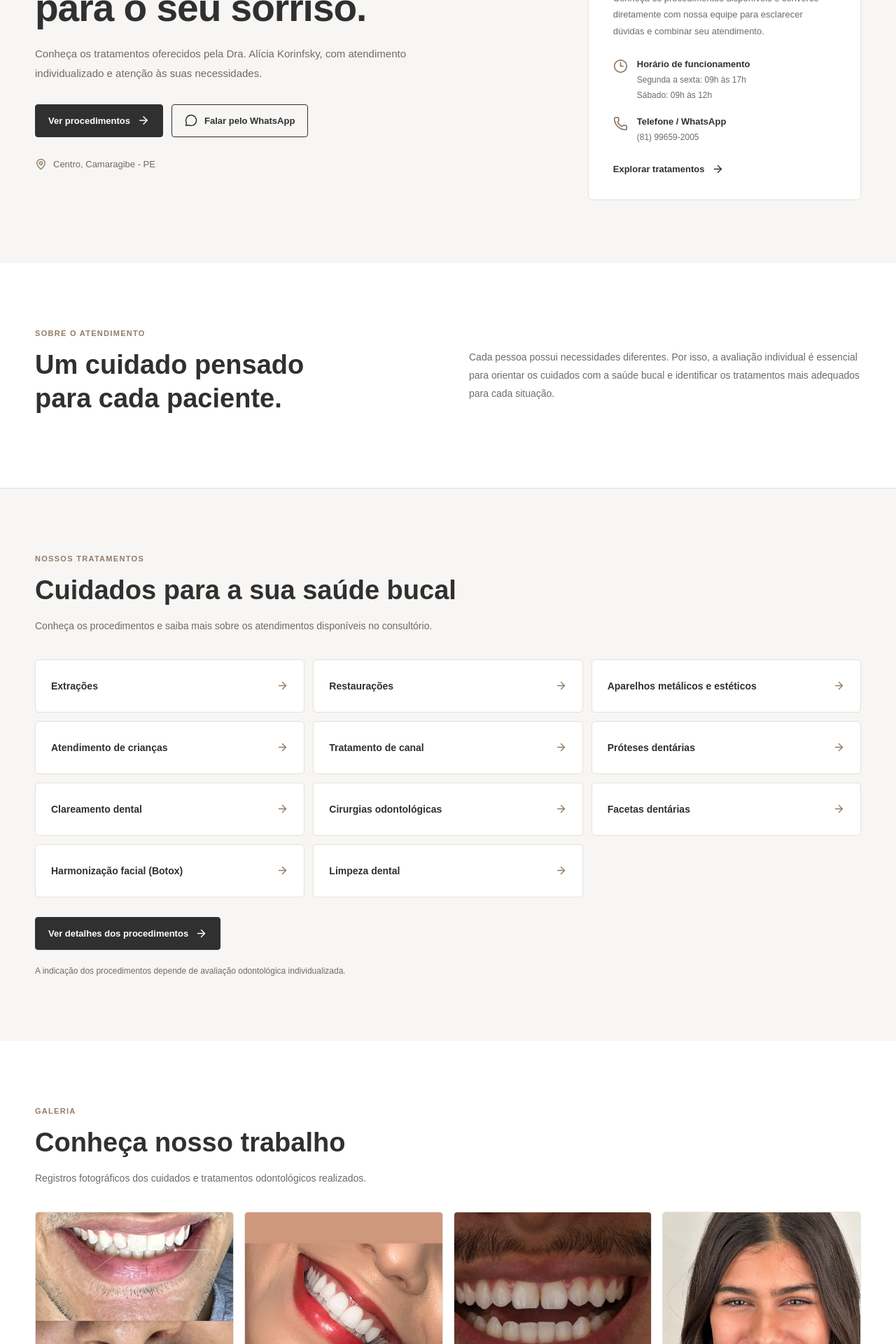
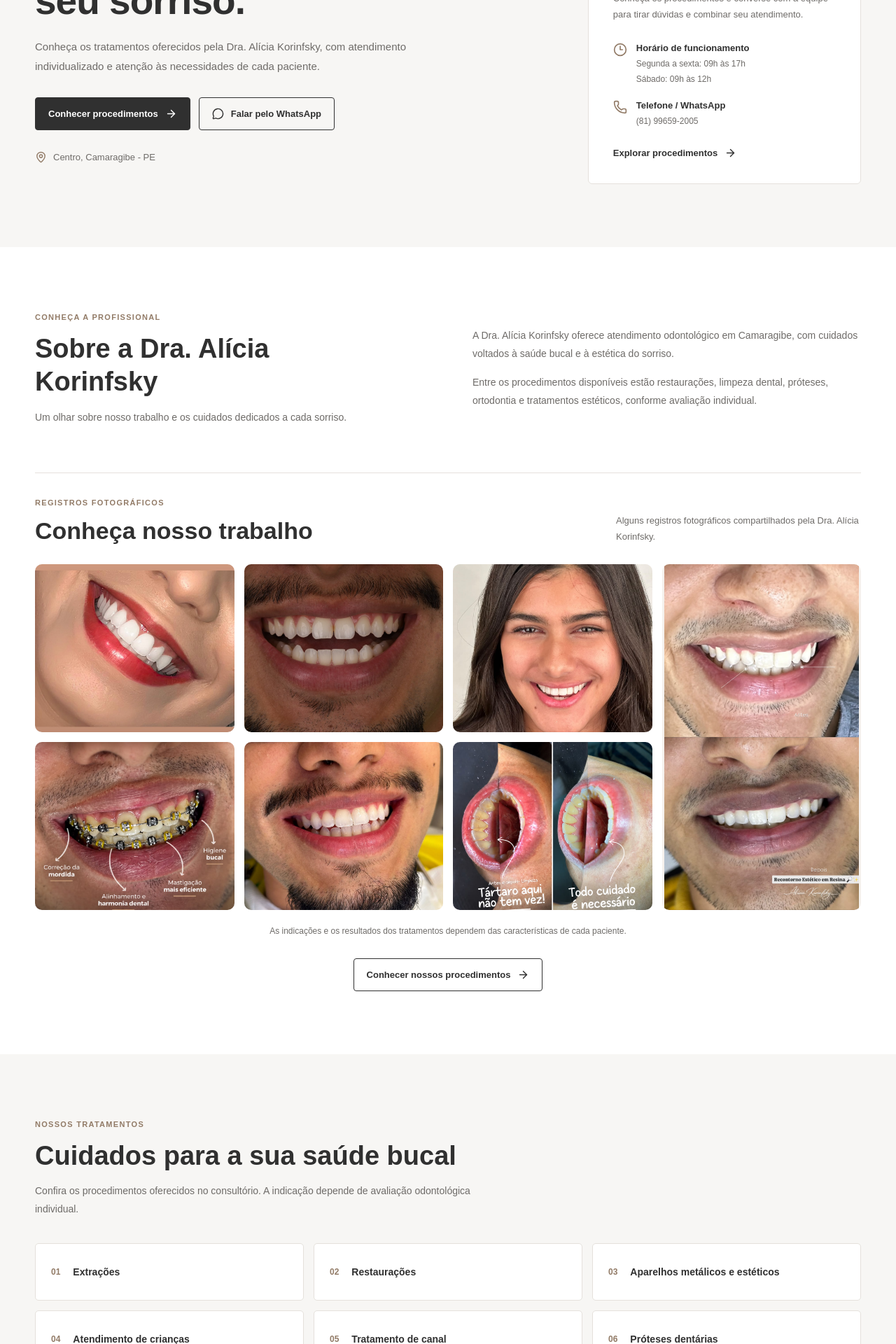
Before and after one commit to Filipe-Monteiro11/odontologia, a React app in the folder odontologia/frontend/: page / in a window 1280 px wide. Shown: the part 340-2260 px from the top of the page at 70% size. Built offline with nearby package versions, Linux system fonts and the light colour scheme; the HTML template or start-up script is replaced by a standard one.

Commit message:
homepage

```diff
--- a/odontologia/frontend/src/pages/Home.jsx
+++ b/odontologia/frontend/src/pages/Home.jsx
@@ -1,3 +1,4 @@
+
 import { Link } from "react-router-dom";
 import {
   ArrowRight,
@@ -28,7 +29,7 @@ const SERVICES = [
   "Limpeza dental",
 ];
 
-const GALLERY = Array.from({ length: 7 }, (_, index) => ({
+const PHOTOS = Array.from({ length: 7 }, (_, index) => ({
   src: `/images/foto-${index + 1}.png`,
   alt: `Registro fotográfico odontológico ${index + 1}`,
 }));
@@ -38,54 +39,43 @@ export default function Home() {
     <div className="home-page">
       <header className="home-header">
         <div className="container home-header-inner">
-          <a href="#inicio" className="home-brand" aria-label="Início">
-            <img
-              src="/images/logo-odonto.png"
-              alt="Alícia Korinfsky"
-            />
+          <a href="#inicio" className="home-brand" aria-label="Página inicial">
+            <img src="/images/logo-odonto.png" alt="Dra. Alícia Korinfsky" />
           </a>
 
           <nav className="home-nav" aria-label="Menu principal">
-            <a href="#sobre">Sobre</a>
+            <a href="#sobre">Sobre a dentista</a>
             <a href="#tratamentos">Tratamentos</a>
-            <a href="#galeria">Galeria</a>
             <a href="#contato">Contato</a>
           </nav>
 
           <Link to="/agendar" className="home-button home-button-dark">
-            Conhecer tratamentos
+            Conhecer procedimentos
             <ArrowRight size={17} />
           </Link>
         </div>
       </header>
 
       <main>
-        <section className="home-hero" id="inicio">
+        <section id="inicio" className="home-hero">
           <div className="container home-hero-grid">
             <div className="home-hero-text">
               <span className="home-eyebrow">
                 ODONTOLOGIA EM CAMARAGIBE
               </span>
 
-              <h1>
-                Atenção e cuidado
-                <br />
-                para o seu sorriso.
-              </h1>
+              <h1>Atenção e cuidado para o seu sorriso.</h1>
 
               <p>
                 Conheça os tratamentos oferecidos pela Dra. Alícia
                 Korinfsky, com atendimento individualizado e atenção
-                às suas necessidades.
+                às necessidades de cada paciente.
               </p>
 
               <div className="home-actions">
-                <Link
-                  to="/agendar"
-                  className="home-button home-button-dark"
-                >
-                  Ver procedimentos
-                  <ArrowRight size={18} />
+                <Link to="/agendar" className="home-button home-button-dark">
+                  Conhecer procedimentos
+                  <ArrowRight size={17} />
                 </Link>
 
                 <a
@@ -94,7 +84,7 @@ export default function Home() {
                   rel="noopener noreferrer"
                   className="home-button home-button-outline"
                 >
-                  <MessageCircle size={18} />
+                  <MessageCircle size={17} />
                   Falar pelo WhatsApp
                 </a>
               </div>
@@ -107,17 +97,15 @@ export default function Home() {
 
             <aside className="home-hero-panel">
               <span className="home-eyebrow">NOSSO ATENDIMENTO</span>
-
               <h2>Seu sorriso merece atenção.</h2>
 
               <p>
-                Conheça os procedimentos disponíveis e converse
-                diretamente com nossa equipe para esclarecer dúvidas
-                e combinar seu atendimento.
+                Conheça os procedimentos e converse com a equipe para
+                tirar dúvidas e combinar seu atendimento.
               </p>
 
               <div className="home-hero-info">
-                <Clock3 size={21} />
+                <Clock3 size={20} />
                 <div>
                   <strong>Horário de funcionamento</strong>
                   <span>Segunda a sexta: 09h às 17h</span>
@@ -126,7 +114,7 @@ export default function Home() {
               </div>
 
               <div className="home-hero-info">
-                <Phone size={21} />
+                <Phone size={20} />
                 <div>
                   <strong>Telefone / WhatsApp</strong>
                   <span>(81) 99659-2005</span>
@@ -134,115 +122,112 @@ export default function Home() {
               </div>
 
               <Link to="/agendar" className="home-panel-link">
-                Explorar tratamentos
+                Explorar procedimentos
                 <ArrowRight size={17} />
               </Link>
             </aside>
           </div>
         </section>
 
-        <section className="home-section home-about" id="sobre">
-          <div className="container home-about-grid">
-            <div>
-              <span className="home-eyebrow">SOBRE O ATENDIMENTO</span>
+        <section id="sobre" className="home-section home-about">
+          <div className="container">
+            <div className="home-about-heading">
+              <div>
+                <span className="home-eyebrow">CONHEÇA A PROFISSIONAL</span>
+                <h2>Sobre a Dra. Alícia Korinfsky</h2>
+                <p>
+                  Um olhar sobre nosso trabalho e os cuidados
+                  dedicados a cada sorriso.
+                </p>
+              </div>
 
-              <h2>
-                Um cuidado pensado
-                <br />
-                para cada paciente.
-              </h2>
+              <div className="home-about-description">
+                <p>
+                  A Dra. Alícia Korinfsky oferece atendimento
+                  odontológico em Camaragibe, com cuidados voltados
+                  à saúde bucal e à estética do sorriso.
+                </p>
+
+                <p>
+                  Entre os procedimentos disponíveis estão
+                  restaurações, limpeza dental, próteses, ortodontia
+                  e tratamentos estéticos, conforme avaliação individual.
+                </p>
+              </div>
             </div>
 
-            <p>
-              Cada pessoa possui necessidades diferentes. Por isso,
-              a avaliação individual é essencial para orientar os
-              cuidados com a saúde bucal e identificar os tratamentos
-              mais adequados para cada situação.
+            <div className="home-work-heading">
+              <div>
+                <span className="home-eyebrow">REGISTROS FOTOGRÁFICOS</span>
+                <h3>Conheça nosso trabalho</h3>
+              </div>
+
+              <p>
+                Alguns registros fotográficos compartilhados
+                pela Dra. Alícia Korinfsky.
+              </p>
+            </div>
+
+            <div className="home-photo-grid">
+              {PHOTOS.map((photo, index) => (
+                <figure
+                  key={photo.src}
+                  className={`home-photo home-photo-${index + 1}`}
+                >
+                  <img
+                    src={photo.src}
+                    alt={photo.alt}
+                    loading="lazy"
+                  />
+                </figure>
+              ))}
+            </div>
+
+            <p className="home-gallery-note">
+              As indicações e os resultados dos tratamentos dependem
+              das características de cada paciente.
             </p>
+
+            <div className="home-gallery-action">
+              <Link to="/agendar" className="home-button home-button-outline">
+                Conhecer nossos procedimentos
+                <ArrowRight size={17} />
+              </Link>
+            </div>
           </div>
         </section>
 
-        <section
-          className="home-section home-services"
-          id="tratamentos"
-        >
+        <section id="tratamentos" className="home-section home-services">
           <div className="container">
             <div className="home-section-heading">
               <span className="home-eyebrow">NOSSOS TRATAMENTOS</span>
               <h2>Cuidados para a sua saúde bucal</h2>
               <p>
-                Conheça os procedimentos e saiba mais sobre
-                os atendimentos disponíveis no consultório.
+                Confira os procedimentos oferecidos no consultório.
+                A indicação depende de avaliação odontológica individual.
               </p>
             </div>
 
             <div className="home-services-grid">
-              {SERVICES.map((service) => (
-                <Link
-                  key={service}
-                  to="/agendar"
-                  className="home-service"
-                >
+              {SERVICES.map((service, index) => (
+                <div className="home-service" key={service}>
+                  <span className="home-service-number">
+                    {String(index + 1).padStart(2, "0")}
+                  </span>
                   <span>{service}</span>
-                  <ArrowRight size={17} />
-                </Link>
+                </div>
               ))}
             </div>
-
-            <div className="home-section-action">
-              <Link
-                to="/agendar"
-                className="home-button home-button-dark"
-              >
-                Ver detalhes dos procedimentos
-                <ArrowRight size={17} />
-              </Link>
-            </div>
-
-            <p className="home-disclaimer">
-              A indicação dos procedimentos depende de avaliação
-              odontológica individualizada.
-            </p>
           </div>
         </section>
 
-        <section className="home-section home-gallery" id="galeria">
-          <div className="container">
-            <div className="home-section-heading">
-              <span className="home-eyebrow">GALERIA</span>
-              <h2>Conheça nosso trabalho</h2>
-              <p>
-                Registros fotográficos dos cuidados e tratamentos
-                odontológicos realizados.
-              </p>
-            </div>
-
-            <div className="home-gallery-grid">
-              {GALLERY.map((photo) => (
-                <div className="home-gallery-item" key={photo.src}>
-                  <img
-                    src={photo.src}
-                    alt={photo.alt}
-                    loading="lazy"
-                  />
-                </div>
-              ))}
-            </div>
-
-            <p className="home-gallery-note">
-              Os resultados dos tratamentos variam conforme as
-              características e necessidades de cada paciente.
-            </p>
-          </div>
-        </section>
-
-        <section className="home-section home-contact" id="contato">
+        <section id="contato" className="home-section home-contact">
           <div className="container">
             <div className="home-section-heading">
               <span className="home-eyebrow">CONTATO</span>
               <h2>Estamos à sua disposição</h2>
               <p>
-                Entre em contato com nossa equipe ou conheça
+                Entre em contato com a equipe ou conheça
                 a localização do consultório.
               </p>
             </div>
@@ -252,7 +237,6 @@ export default function Home() {
                 <Phone size={23} />
                 <h3>WhatsApp</h3>
                 <p>(81) 99659-2005</p>
-
                 <a
                   href={WHATSAPP}
                   target="_blank"
@@ -267,7 +251,6 @@ export default function Home() {
                 <Camera size={23} />
                 <h3>Instagram</h3>
                 <p>@dentista.aliciakorinfsky</p>
-
                 <a
                   href={INSTAGRAM}
                   target="_blank"
@@ -286,7 +269,6 @@ export default function Home() {
                   <br />
                   Centro, Camaragibe - PE
                 </p>
-
                 <a
                   href={MAPS}
                   target="_blank"
@@ -319,9 +301,7 @@ export default function Home() {
       <footer className="home-footer">
         <div className="container home-footer-inner">
           <strong>Dra. Alícia Korinfsky</strong>
-          <span>
-            © {new Date().getFullYear()} · Camaragibe, PE
-          </span>
+          <span>© {new Date().getFullYear()} · Camaragibe, PE</span>
         </div>
       </footer>
     </div>
--- a/odontologia/frontend/src/styles/home.css
+++ b/odontologia/frontend/src/styles/home.css
@@ -34,7 +34,6 @@
 }
 
 .home-brand {
-  display: block;
   flex-shrink: 0;
   width: 190px;
 }
@@ -108,7 +107,8 @@
 
 /* Apresentação */
 
-.home-hero {
+.home-hero,
+.home-services {
   background: #f7f6f4;
 }
 
@@ -122,6 +122,7 @@
 }
 
 .home-hero-text h1 {
+  max-width: 650px;
   margin: 20px 0;
   font-size: clamp(36px, 4.3vw, 58px);
   line-height: 1.15;
@@ -144,7 +145,7 @@
 }
 
 .home-location {
-  display: inline-flex;
+  display: flex;
   align-items: center;
   gap: 9px;
   margin-top: 30px;
@@ -152,11 +153,13 @@
   font-size: 13px;
 }
 
-.home-location svg {
+.home-location svg,
+.home-hero-info > svg,
+.home-contact-card > svg,
+.home-hours svg {
+  flex-shrink: 0;
   color: var(--home-accent);
 }
-
-/* Informações do atendimento */
 
 .home-hero-panel {
   padding: 35px;
@@ -183,11 +186,6 @@
   align-items: flex-start;
   gap: 13px;
   margin-top: 23px;
-}
-
-.home-hero-info > svg {
-  flex-shrink: 0;
-  color: var(--home-accent);
 }
 
 .home-hero-info > div {
@@ -221,124 +219,146 @@
   padding: 90px 0;
 }
 
-.home-about {
-  border-bottom: 1px solid var(--home-border);
+.home-section-heading {
+  max-width: 660px;
+  margin-bottom: 35px;
 }
 
-.home-about-grid {
-  display: grid;
-  grid-template-columns: 1fr 1fr;
-  align-items: center;
-  gap: 60px;
-}
-
-.home-about h2,
-.home-section-heading h2 {
+.home-section-heading h2,
+.home-about-heading h2 {
   margin: 14px 0;
   font-size: clamp(28px, 3vw, 38px);
   line-height: 1.25;
 }
 
-.home-about-grid > p {
+.home-section-heading p,
+.home-about-heading p,
+.home-about-description p {
   margin: 0;
   color: var(--home-muted);
   font-size: 14px;
   line-height: 1.85;
 }
 
-.home-section-heading {
-  max-width: 660px;
-  margin-bottom: 35px;
+/* Sobre a dentista */
+
+.home-about-heading {
+  display: grid;
+  grid-template-columns: 1fr 1fr;
+  align-items: center;
+  gap: 70px;
+  margin-bottom: 65px;
 }
 
-.home-section-heading p {
+.home-about-heading h2 {
+  max-width: 480px;
+}
+
+.home-about-description p + p {
+  margin-top: 15px;
+}
+
+/* Galeria */
+
+.home-work-heading {
+  display: flex;
+  align-items: end;
+  justify-content: space-between;
+  gap: 35px;
+  margin-bottom: 28px;
+  padding-top: 32px;
+  border-top: 1px solid var(--home-border);
+}
+
+.home-work-heading h3 {
+  margin: 12px 0 0;
+  font-size: clamp(25px, 3vw, 34px);
+  line-height: 1.2;
+}
+
+.home-work-heading > p {
+  max-width: 350px;
   margin: 0;
   color: var(--home-muted);
-  font-size: 14px;
-  line-height: 1.8;
+  font-size: 13px;
+  line-height: 1.75;
 }
 
-/* Tratamentos */
+.home-photo-grid {
+  display: grid;
+  grid-template-columns: repeat(4, minmax(0, 1fr));
+  grid-auto-rows: 240px;
+  gap: 14px;
+}
 
-.home-services {
-  background: #f7f6f4;
+.home-photo {
+  min-width: 0;
+  min-height: 0;
+  margin: 0;
+  overflow: hidden;
+  border-radius: 10px;
+  background: #f5f1ed;
 }
+
+.home-photo img {
+  display: block;
+  width: 100%;
+  height: 100%;
+  object-fit: cover;
+}
+
+.home-photo-1 {
+  grid-column: 4;
+  grid-row: 1 / span 2;
+}
+
+.home-photo-1 img {
+  object-fit: contain;
+}
+
+.home-gallery-note {
+  margin: 20px 0 0;
+  color: var(--home-muted);
+  font-size: 12px;
+  line-height: 1.7;
+  text-align: center;
+}
+
+.home-gallery-action {
+  display: flex;
+  justify-content: center;
+  margin-top: 28px;
+}
+
+/* Catálogo de tratamentos */
 
 .home-services-grid {
   display: grid;
   grid-template-columns: repeat(3, minmax(0, 1fr));
-  gap: 12px;
+  gap: 14px;
 }
 
 .home-service {
   display: flex;
   align-items: center;
-  justify-content: space-between;
-  gap: 15px;
-  min-height: 76px;
-  padding: 22px;
+  gap: 18px;
+  min-height: 82px;
+  padding: 20px 22px;
   border: 1px solid var(--home-border);
   border-radius: 5px;
   background: #fff;
-  color: #303030;
   font-size: 14px;
   font-weight: 700;
+  line-height: 1.5;
 }
 
-.home-service svg {
+.home-service-number {
   flex-shrink: 0;
   color: var(--home-accent);
-}
-
-.home-service:hover {
-  border-color: var(--home-accent);
-}
-
-.home-section-action {
-  margin-top: 28px;
-}
-
-.home-disclaimer {
-  margin: 20px 0 0;
-  color: var(--home-muted);
   font-size: 12px;
-  line-height: 1.7;
-}
-
-/* Galeria */
-
-.home-gallery-grid {
-  display: grid;
-  grid-template-columns: repeat(4, minmax(0, 1fr));
-  gap: 15px;
-}
-
-.home-gallery-item {
-  overflow: hidden;
-  border: 1px solid var(--home-border);
-  border-radius: 5px;
-  background: #f7f6f4;
-}
-
-.home-gallery-item img {
-  display: block;
-  width: 100%;
-  height: 310px;
-  object-fit: cover;
-}
-
-.home-gallery-note {
-  margin: 18px 0 0;
-  color: var(--home-muted);
-  font-size: 12px;
-  line-height: 1.7;
 }
 
 /* Contato */
-
-.home-contact {
-  background: #f7f6f4;
-}
 
 .home-contact-grid {
   display: grid;
@@ -352,10 +372,6 @@
   border: 1px solid var(--home-border);
   border-radius: 5px;
   background: #fff;
-}
-
-.home-contact-card > svg {
-  color: var(--home-accent);
 }
 
 .home-contact-card h3 {
@@ -391,17 +407,13 @@
   padding: 25px 28px;
   border: 1px solid var(--home-border);
   border-radius: 5px;
-  background: #fff;
+  background: #f7f6f4;
 }
 
 .home-hours > div {
   display: flex;
   align-items: center;
   gap: 12px;
-}
-
-.home-hours svg {
-  color: var(--home-accent);
 }
 
 .home-hours strong {
@@ -419,7 +431,6 @@
 
 .home-footer {
   border-top: 1px solid var(--home-border);
-  background: #fff;
 }
 
 .home-footer-inner {
@@ -461,7 +472,7 @@
 
 @media (max-width: 800px) {
   .home-hero-grid,
-  .home-about-grid {
+  .home-about-heading {
     grid-template-columns: 1fr;
   }
 
@@ -470,12 +481,24 @@
     padding-bottom: 60px;
   }
 
+  .home-about-heading {
+    gap: 20px;
+    margin-bottom: 45px;
+  }
+
+  .home-photo-grid {
+    grid-template-columns: repeat(2, minmax(0, 1fr));
+    grid-auto-rows: 200px;
+    gap: 12px;
+  }
+
+  .home-photo-1 {
+    grid-column: 2;
+    grid-row: 1 / span 2;
+  }
+
   .home-services-grid,
   .home-contact-grid {
-    grid-template-columns: repeat(2, minmax(0, 1fr));
-  }
-
-  .home-gallery-grid {
     grid-template-columns: repeat(2, minmax(0, 1fr));
   }
 }
@@ -519,7 +542,6 @@
 
   .home-actions {
     flex-direction: column;
-    align-items: stretch;
   }
 
   .home-hero-panel {
@@ -530,17 +552,28 @@
     padding: 60px 0;
   }
 
+  .home-work-heading {
+    align-items: flex-start;
+    flex-direction: column;
+    gap: 12px;
+  }
+
+  .home-photo-grid {
+    grid-auto-rows: 165px;
+    gap: 9px;
+  }
+
+  .home-gallery-action .home-button {
+    width: 100%;
+  }
+
   .home-services-grid,
   .home-contact-grid {
     grid-template-columns: 1fr;
   }
 
-  .home-gallery-grid {
-    gap: 10px;
-  }
-
-  .home-gallery-item img {
-    height: 220px;
+  .home-service {
+    min-height: 68px;
   }
 
   .home-contact-card p {
```
